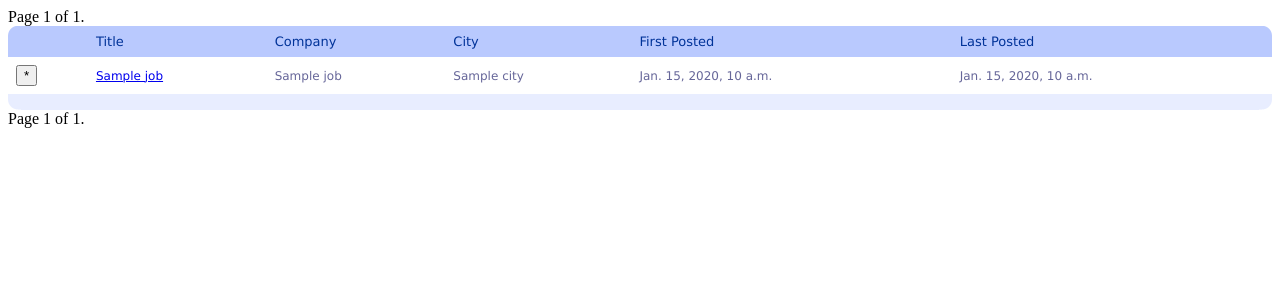
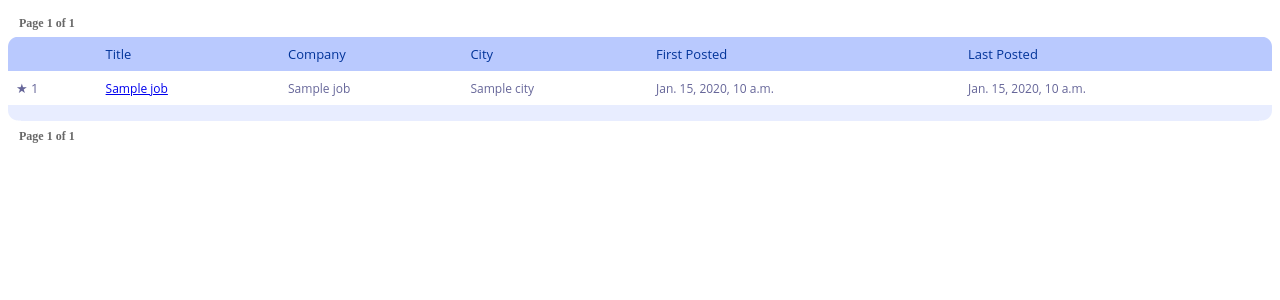
Before and after one commit to jkodali/pythonprojects, a Django app: template jobsearch/website/joblist/getjoblist/templates/getjoblist/index.html in a window 1280 px wide. Shown: the top 300 px of the page. Run offline with Django 3.2, Linux system fonts and the light colour scheme; the template is opened without the code that fills it: most values are stand-ins (such as "Sample title", 1, 10 or a date in 2020).

Commit message:
adding good way to save/unsave jobs & also nice prev/next buttons

```diff
--- a/jobsearch/website/joblist/getjoblist/static/getjoblist/styles.css
+++ b/jobsearch/website/joblist/getjoblist/static/getjoblist/styles.css
@@ -1,7 +1,7 @@
-
 #joblisttable
 {
-	font-family: "Lucida Sans Unicode", "Lucida Grande", Sans-Serif;
+	/*font-family: "Lucida Sans Unicode", "Lucida Grande", Sans-Serif;*/
+	font-family: "Open Sans", "Lucida Grande", Sans-Serif;
 	font-size: 12px;
 	margin: 0px;
 	width: 100%;
@@ -61,3 +61,73 @@
 	color: #669;
 }
 */
+
+#w {
+  display: block;
+  width: 750px;
+  margin: 0 auto;
+  padding-top: 30px;
+  padding-bottom: 45px;
+}
+
+#content {
+  display: block;
+  width: 100%;
+  background: #fff;
+  padding: 25px 20px;
+  padding-bottom: 35px;
+  -webkit-box-shadow: rgba(0, 0, 0, 0.1) 0px 1px 2px 0px;
+  -moz-box-shadow: rgba(0, 0, 0, 0.1) 0px 1px 2px 0px;
+  box-shadow: rgba(0, 0, 0, 0.1) 0px 1px 2px 0px;
+}
+
+.paginate {
+  display: block;
+  width: 100%;
+  font-size: 12;
+}
+
+.paginate.pag2 { /* second page styles */ }
+
+.paginate.pag2 span { font-weight: bold; }
+
+.paginate.pag2 span a {
+  display: block;
+  float: left;
+  color: #585858;
+  text-decoration: none;
+  padding: 3px 11px;
+  margin-right: 6px;
+  border-radius: 3px;
+  border: 1px solid #ddd;
+  background-color: #eee;
+  background-image: -webkit-gradient(linear, left top, left bottom, from(#f7f7f7), to(#eee));
+  background-image: -webkit-linear-gradient(top, #f7f7f7, #eee);
+  background-image: -moz-linear-gradient(top, #f7f7f7, #eee);
+  background-image: -ms-linear-gradient(top, #f7f7f7, #eee);
+  background-image: -o-linear-gradient(top, #f7f7f7, #eee);
+  background-image: linear-gradient(top, #f7f7f7, #eee);
+  -webkit-box-shadow: 2px 2px 4px -1px rgba(0,0,0, .55);
+  -moz-box-shadow: 2px 2px 4px -1px rgba(0,0,0, .55);
+  box-shadow: 2px 2px 4px -1px rgba(0,0,0, .55);
+}
+.paginate.pag2 span a:hover {
+  color: #3280dc;
+}
+.paginate.pag2 span a:active {
+  position: relative;
+  top: 1px;
+  -webkit-box-shadow: 1px 1px 3px -1px rgba(0,0,0, .55);
+  -moz-box-shadow: 1px 1px 3px -1px rgba(0,0,0, .55);
+  box-shadow: 1px 1px 3px -1px rgba(0,0,0, .55);
+}
+
+.paginate.pag2 span.single, .paginate.pag2 span.current {
+  display: block;
+  float: left;
+  padding: 6px 11px;
+  padding-top: 8px;
+  margin-right: 6px;
+  border-radius: 3px;
+  color: #676767;
+}
--- a/jobsearch/website/joblist/getjoblist/templates/getjoblist/index.html
+++ b/jobsearch/website/joblist/getjoblist/templates/getjoblist/index.html
@@ -3,24 +3,20 @@
 
 <form method="post">
 
-	<div class="pagination">
-	    <span class="step-links">
+	<div class="paginate pag2 clearfix">
+		<span class="single">Page {{ joblist.number }} of {{ joblist.paginator.num_pages }}</span>
         {% if joblist.has_previous %}
-	            <a href="?page={{ joblist.previous_page_number }}">previous</a>
+		<span><a href="?page={{ joblist.previous_page_number }}">prev</a></span>
         {% endif %}
 
-	        <span class="current">
-	            Page {{ joblist.number }} of {{ joblist.paginator.num_pages }}.
-	        </span>
-
         {% if joblist.has_next %}
-	            <a href="?page={{ joblist.next_page_number }}">next</a>
+		<span><a href="?page={{ joblist.next_page_number }}">next</a></span>
         {% endif %}
-	    </span>
 	</div>
 
 	{% csrf_token %}
 	<input type="hidden" name="idToSave" id="idToSave"/>
+	<input type="hidden" name="idToUnSave" id="idToUnSave"/>
 
 	<table id="joblisttable">
 		<thead>
@@ -46,7 +42,12 @@
     		{% else %}
     	<tr>
     		{% endif %}
-	        <td><input onclick="document.getElementById('idToSave').value={{ job.Id }}" style="font-size="6";vertical-align:bottom;overflow:visible; font-size:1em; display:inline;  margin:0; padding:0; border:0; border-bottom:1px solid blue; color:blue; cursor:pointer;" name="Submit" type="submit" value="*"></td>
+
+	        {% ifequal job.Saved  1 %}
+	        <td><label onclick="document.getElementById('idToSave').value=0; document.getElementById('idToUnSave').value = {{ job.Id }}; form.submit()" style="border:10;cursor:pointer;color:#FFA500""><font size="2">&#9733; {{ job.Id }}</font></label></td>
+	        {% else %}
+	        <td><label onclick="document.getElementById('idToSave').value={{ job.Id }}; document.getElementById('idToUnSave').value = 0; form.submit()" style="border:10;cursor:pointer;"><font size="2">&#9733; {{ job.Id }}</font></label></td>
+	        {% endifequal %}
 	        <!--
 	        {% if forloop.counter|divisibleby:2 %}
 	    	<td><img src="{{ STATIC_URL }}getjoblist/star-unsaved-blue.png"/></td>
@@ -64,19 +65,14 @@
 	{% endif %}
 	</table>
 
-	<div class="pagination">
-	    <span class="step-links">
+	<div class="paginate pag2 clearfix">
+		<span class="single">Page {{ joblist.number }} of {{ joblist.paginator.num_pages }}</span>
         {% if joblist.has_previous %}
-	            <a href="?page={{ joblist.previous_page_number }}">previous</a>
+		<span><a href="?page={{ joblist.previous_page_number }}">prev</a></span>
         {% endif %}
 
-	        <span class="current">
-	            Page {{ joblist.number }} of {{ joblist.paginator.num_pages }}.
-	        </span>
-
         {% if joblist.has_next %}
-	            <a href="?page={{ joblist.next_page_number }}">next</a>
+		<span><a href="?page={{ joblist.next_page_number }}">next</a></span>
         {% endif %}
-	    </span>
 	</div>
 </form>
```
Also changed, not shown: jobsearch/website/joblist/getjoblist/models.py (+1 -10 lines), jobsearch/website/joblist/getjoblist/views.py (+7 -3 lines). Lines whose indentation alone changed are shown as unchanged.
